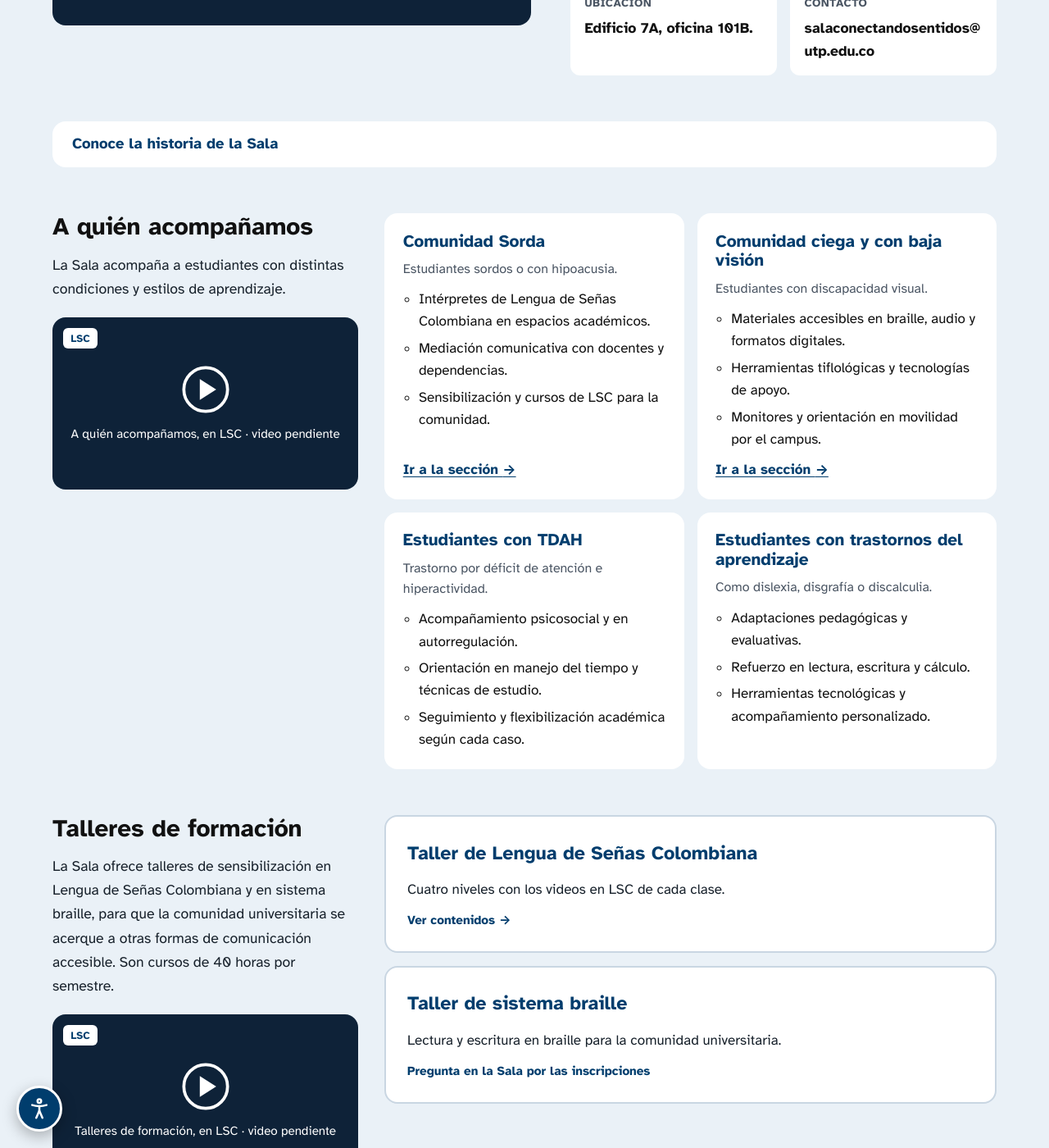
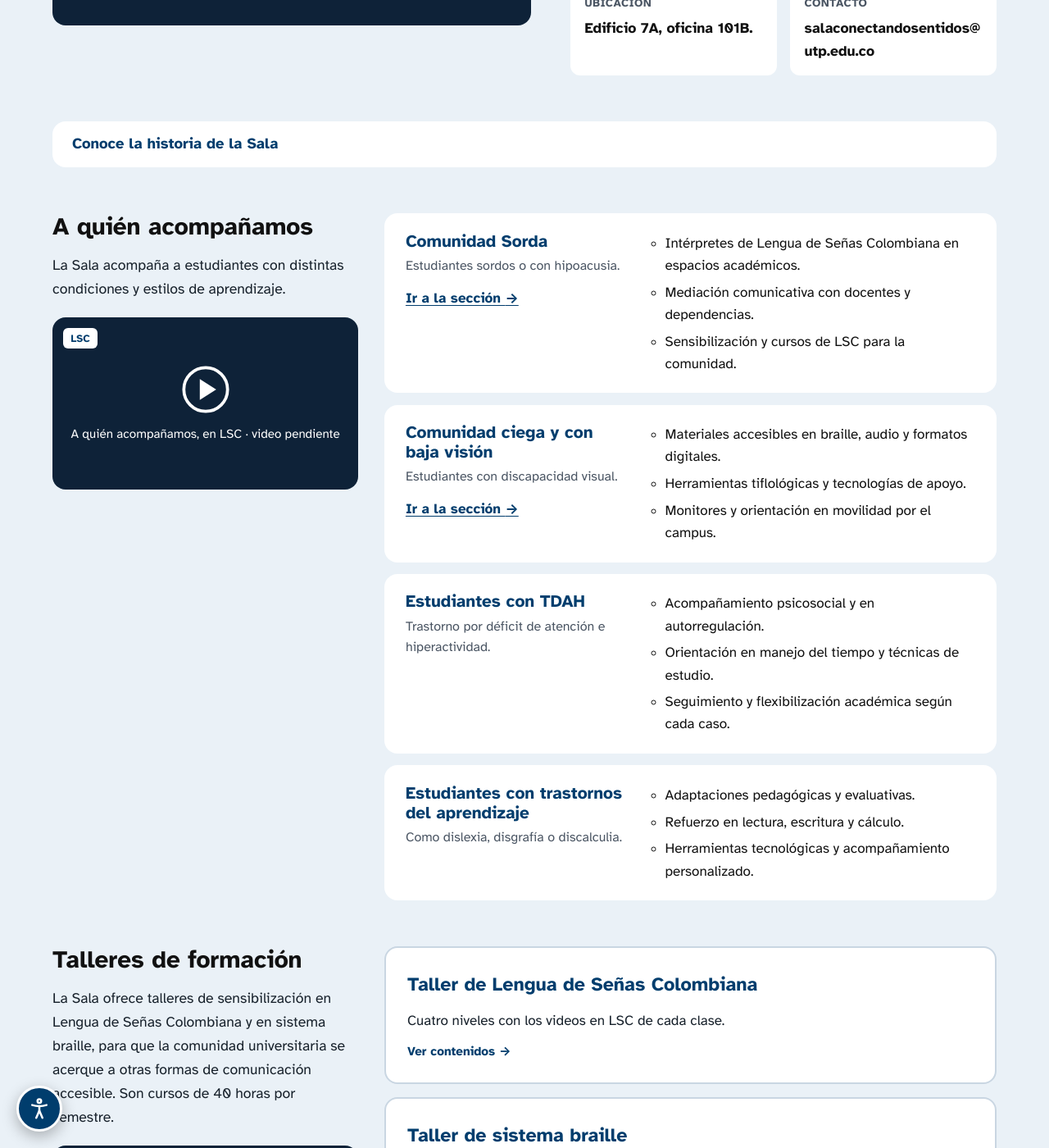
Before and after one commit to jhonatan-vivas/sala-sentidos, a Jekyll site: the page built from index.html, in a window 1280 px wide and 1400 px high, scrolled down 1072 px. Shown: the whole window at 82% size. Built offline with Jekyll 4.4.1, drawn with Linux system fonts in a browser that asks for light colours.

Commit message:
a quien acompañamos

```diff
--- a/assets/css/main.css
+++ b/assets/css/main.css
@@ -452,14 +452,18 @@ html.alto-contraste .nav :focus-visible { outline-color: #FFE14D; }
 .bloque-lsc__intro { display: flex; flex-direction: column; gap: .9rem; position: sticky; top: 1.5rem; }
 .bloque-lsc__intro .texto-grande { font-size: 1.1rem; }
 .bloque-lsc__video { margin-top: .4rem; }
-.bloque-lsc .poblaciones { grid-template-columns: repeat(2, minmax(0, 1fr)); }
+.bloque-lsc .poblaciones { grid-template-columns: 1fr; gap: .9rem; }
+.bloque-lsc .poblacion { display: grid; grid-template-columns: minmax(12rem, 2fr) minmax(0, 3fr); gap: .5rem 2rem; align-items: start; padding: 1.4rem 1.6rem; }
+.poblacion__cabeza { display: flex; flex-direction: column; gap: .35rem; }
+.bloque-lsc .poblacion__ir { margin-top: .4rem; }
+.bloque-lsc .poblacion__apoyos { padding-left: 1.2rem; }
 .bloque-lsc .talleres__lista { grid-template-columns: 1fr; }
 @media (max-width: 960px) {
   .bloque-lsc { grid-template-columns: 1fr; }
   .bloque-lsc__intro { position: static; max-width: 40rem; }
 }
 @media (max-width: 600px) {
-  .bloque-lsc .poblaciones { grid-template-columns: 1fr; }
+  .bloque-lsc .poblacion { grid-template-columns: 1fr; }
 }
 /* "¿Qué es la Sala?": video centrado respecto al texto y los datos */
 #sala .bilingue { align-items: center !important; }
--- a/index.html
+++ b/index.html
@@ -67,12 +67,14 @@ seccion: inicio
       <ul class="poblaciones">
         {%- for po in sala.poblaciones %}
         <li class="poblacion">
-          <h4 class="titulo-4 color-azul">{{ po.titulo }}</h4>
-          {%- if po.texto and po.texto != "" %}<p class="texto-suave">{{ po.texto }}</p>{% endif %}
+          <div class="poblacion__cabeza">
+            <h4 class="titulo-4 color-azul">{{ po.titulo }}</h4>
+            {%- if po.texto and po.texto != "" %}<p class="texto-suave">{{ po.texto }}</p>{% endif %}
+            {%- if po.url and po.url != "" %}<a class="poblacion__ir" href="{{ po.url | relative_url }}">Ir a la sección <span aria-hidden="true">→</span></a>{% endif %}
+          </div>
           <ul class="poblacion__apoyos">
             {%- for a in po.apoyos %}<li>{{ a }}</li>{% endfor %}
           </ul>
-          {%- if po.url and po.url != "" %}<a class="poblacion__ir" href="{{ po.url | relative_url }}">Ir a la sección <span aria-hidden="true">→</span></a>{% endif %}
         </li>
         {%- endfor %}
       </ul>
```
